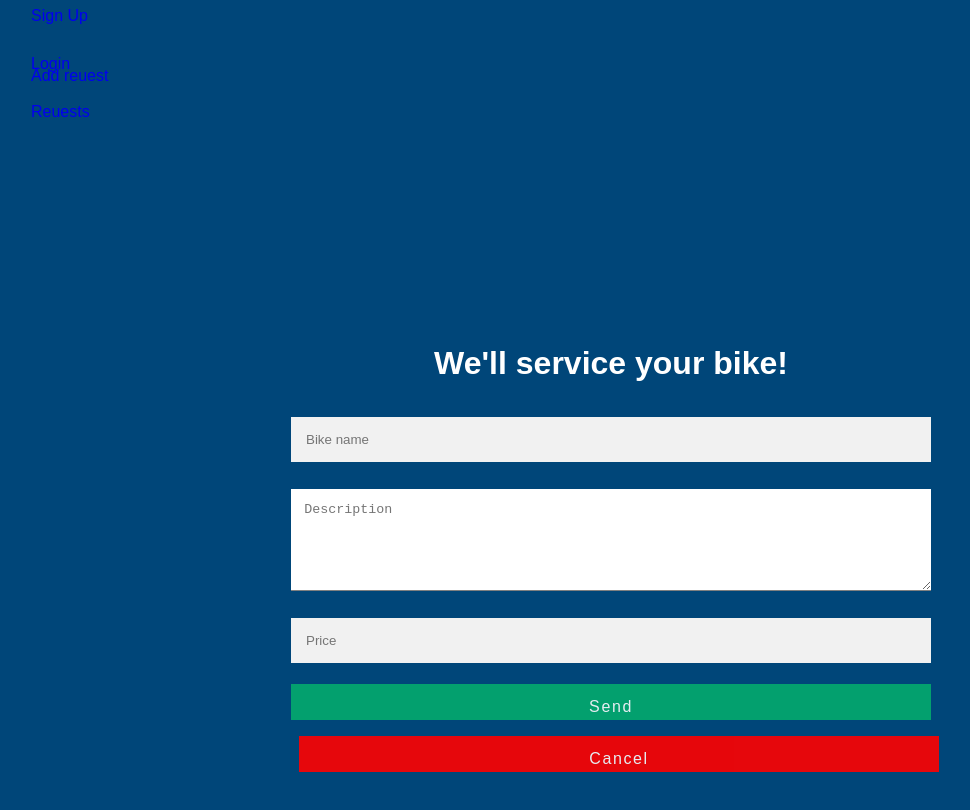
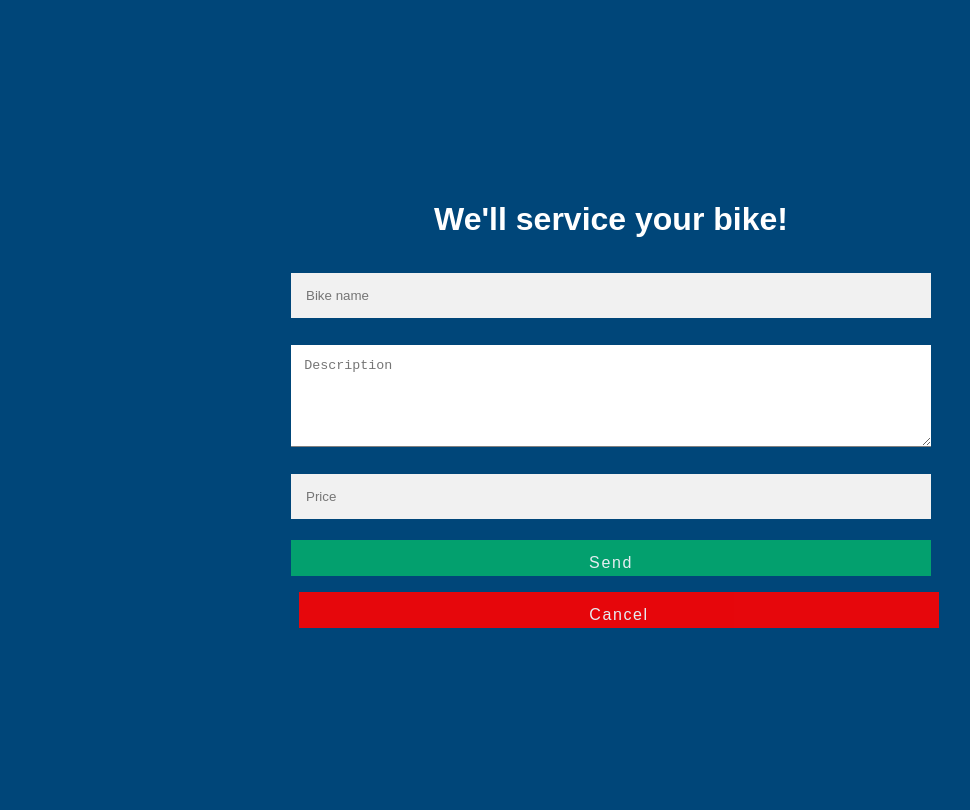
Before and after one commit to tomkuku/ZTPAI-Project, a React (Create React App) app in the folder frontend/bike_service/: page /addrequest in a window 1280 px wide. Shown: the top 810 px of the page, without its empty margins (29-999 px from the left). Built offline with nearby package versions, Linux system fonts and the light colour scheme.

Commit message:
Fix requests layout

```diff
--- a/frontend/bike_service/src/AddRequest/AddRequest.js
+++ b/frontend/bike_service/src/AddRequest/AddRequest.js
@@ -8,6 +8,8 @@ const AddRequestPage = () => {
     description: '',
     price: '',
   });
+
+  const userId = localStorage.getItem('userId'); // Pobierz ID użytkownika z local storage
 
   const handleChange = (e) => {
     const { name, value } = e.target;
@@ -25,7 +27,7 @@ const AddRequestPage = () => {
       bikeName: formData.bikename,
       description: formData.description,
       price: formData.price,
-      ownerId: 1,
+      ownerId: userId, // Ustaw ID użytkownika pobrane z local storage
     };
 
     try {
@@ -36,6 +38,8 @@ const AddRequestPage = () => {
         },
         body: JSON.stringify(requestData),
       });
+
+      console.log('preparing the user data: ', JSON.stringify(requestData));
 
       if (response.ok) {
         console.log('Request sent successfully');
--- a/frontend/bike_service/src/App.js
+++ b/frontend/bike_service/src/App.js
@@ -45,30 +45,10 @@ function App() {
   return (
     <Router>
       <div className="App">
-        <header className="App-header">
-          {/* Reszta kodu nagłówka */}
-          <nav>
-            <ul>
-              <li>
-                <Link to="/signup">Sign Up</Link>
-              </li>
-              <li>
-                <Link to="/login">Login</Link>
-              </li>
-              <li>
-                <Link to="/contact">Reuests</Link>
-              </li>
-              <li>
-                <Link to="/addrequest">Add reuest</Link>
-              </li>
-            </ul>
-          </nav>
-        </header>
-
         <Routes>
           <Route path="/signup" element={<SignUpPage />} />
           <Route path="/login" element={<LoginPage />} />
-          <Route path="/reuests" element={<RequestsPage />} />
+          <Route path="/requests" element={<RequestsPage />} />
           <Route path="/addrequest" element={<AddRequestPage />} />
         </Routes>
       </div>
--- a/frontend/bike_service/src/Login/Login.js
+++ b/frontend/bike_service/src/Login/Login.js
@@ -21,8 +21,10 @@ const LoginPage = () => {
         const user = await response.json();
 
         if (user.password === password) {
-          setError('OK');
+          localStorage.setItem('userId', user.id);
+
           console.log("Passwords match!")
+          navigate('/requests');
         } else {
           setError('Niepoprawne hasło!');
         }
--- a/frontend/bike_service/src/Requests/Requests.css
+++ b/frontend/bike_service/src/Requests/Requests.css
@@ -1,11 +1,12 @@
 /* Requestes.css */
 
 .base-container {
-    display: flex;
-    align-items: center;
-    justify-content: flex-start;
-    height: 100vh;
-  }
+  display: flex;
+  flex-direction: column; /* Zmieniono flex-direction na column */
+  align-items: center;
+  justify-content: flex-start;
+  /* height: 100vh; */
+}
 
   .nav {
     width: 20vw;
@@ -20,6 +21,7 @@
     width: 80vw;
     display: flex;
     flex-direction: column;
+    align-items: center; /* Dodano align-items: center */
     height: 100vh;
   }
 
@@ -135,6 +137,8 @@
     grid-gap: 2em;
     padding: 2em;
     overflow: auto;
+    justify-content: center;
+    align-items: center;
   }
 
   .requests > div {
--- a/frontend/bike_service/src/Requests/Requests.js
+++ b/frontend/bike_service/src/Requests/Requests.js
@@ -1,22 +1,58 @@
-// Requests.jsx
+import React, { useEffect, useState } from 'react';
+import { useLocation } from 'react-router-dom';
+import './Requests.css';
+import bike from '../Assets/bike.svg';
 
-import React from 'react';
-import './Requests.css';
+const RequestsPage = () => {
+  const [serviceRequests, setServiceRequests] = useState([]);
+  const location = useLocation();
+  const [componentLoaded, setComponentLoaded] = useState(false);
 
-const RequestsPage = ({ serviceRequests }) => {
+console.log('Component rendered');
+
+  const fetchServiceRequests = async () => {
+    try {
+      const response = await fetch('http://localhost:8088/v1/servicerequest/getall');
+      if (response.ok) {
+        const data = await response.json();
+        console.log("fetch data", data)
+        setServiceRequests(data);
+      } else {
+        console.error('Failed to fetch service requests');
+      }
+    } catch (error) {
+      console.error('Network error:', error);
+    }
+  };
+
+  useEffect(() => {
+    console.log('Component mounted or location changed');
+    fetchServiceRequests();
+  }, []);
+
   const acceptRequest = async (requestId) => {
+    try {
       // Wyślij żądanie do serwera w celu zaktualizowania statusu akceptacji na podstawie `requestId`
-    // Pobierz zaktualizowaną listę żądań usługi z serwera (lub zaktualizuj lokalny stan)
-    // np. const updatedServiceRequests = await fetchUpdatedServiceRequests();
+      const response = await fetch(`http://localhost:8088/v1/servicerequest/accept/${requestId}`, {
+        method: 'PUT',
+      });
 
-    // Uaktualnij lokalny stan zaktualizowaną listą
-    // setServiceRequests(updatedServiceRequests);
+      if (response.ok) {
+        console.log(`Request ${requestId} accepted successfully`);
+        // Zaktualizuj lokalny stan po akceptacji żądania
+        fetchServiceRequests();
+      } else {
+        console.error(`Failed to accept request ${requestId}`);
+      }
+    } catch (error) {
+      console.error('Network error:', error);
+    }
   };
 
   return (
     <div className="base-container">
-      <nav className="nav">
-        <img src="public/img/bike-logo.svg" alt="Bike Logo" />
+      {/* <nav className="nav">
+        <img src={bike} alt="Bike Logo" />
         <ul>
           <li>
             <i className="fa-solid fa-comments"></i>
@@ -39,7 +75,8 @@ const RequestsPage = ({ serviceRequests }) => {
             <a href="#" className="button">Settings</a>
           </li>
         </ul>
-      </nav>
+      </nav> */}
+
       <main className="main">
         <header className="header">
           <div className="search-bar">
@@ -49,28 +86,30 @@ const RequestsPage = ({ serviceRequests }) => {
             <a href="/addRequest"><i className="fas fa-plus"></i>New Service</a>
           </div>
         </header>
+      </main>
+
       <section className="requests">
         {serviceRequests.map(request => (
           <div key={request.id}>
+            {/* Zmieniono src na odpowiednie pole z danymi obrazka */}
             <img src={`public/uploads/${request.image}`} alt="Bike" />
             <div>
               <h2>{request.bikeName}</h2>
               <p>{request.description}</p>
               <p>{`Price: ${request.price} zł`}</p>
-                <p>{`Created at: ${request.date}`}</p>
-                <p name="isAccepted">{request.isAccepted ? 'Accepted' : 'Not yet accepted'}</p>
+              <p>{`Created at: ${request.creationTime ? new Date(request.creationTime) : 'N/A'}`}</p>
+              <p name="isAccepted">{request.accepted ? 'Accepted' : 'Not yet accepted'}</p>
               <input
                 name="accept-button"
                 type="button"
                 onClick={() => acceptRequest(request.id)}
                 value="Accept"
-                  disabled={request.isAccepted}
+                disabled={request.accepted}
               />
             </div>
           </div>
         ))}
       </section>
-      </main>
     </div>
   );
 };
--- a/frontend/bike_service/src/SignUp/SignUp.js
+++ b/frontend/bike_service/src/SignUp/SignUp.js
@@ -25,11 +25,6 @@ const SignUp = () => {
   const handleSignUp = async (e) => {
     e.preventDefault();
 
-    // Przykładowa walidacja - sprawdzanie, czy hasło się powtarza
-    // if (formData.password !== formData.repeatPassword) {
-    //   console.log('Passwords do not match');
-    // } else {
-      // Usunięcie pola repeatPassword z obiektu przed wysłaniem
       const { repeatPassword, ...dataToSend } = formData;
 
       try {
```
Lines whose indentation alone changed are shown as unchanged.
